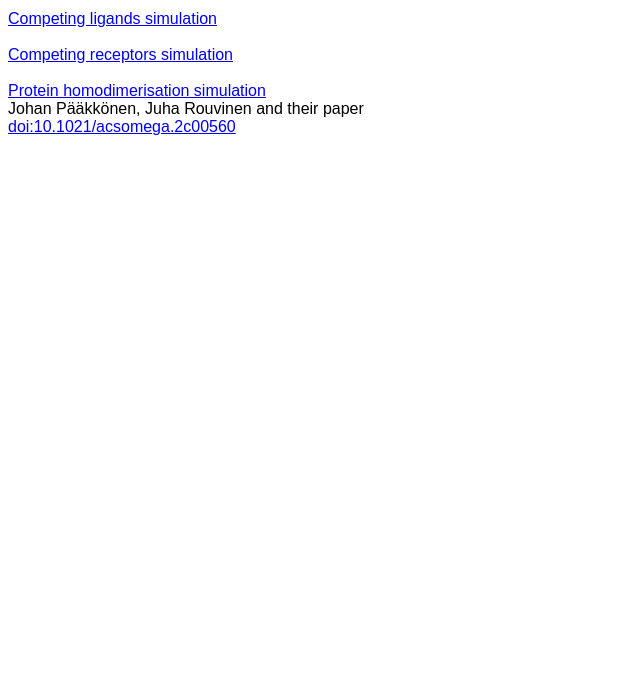
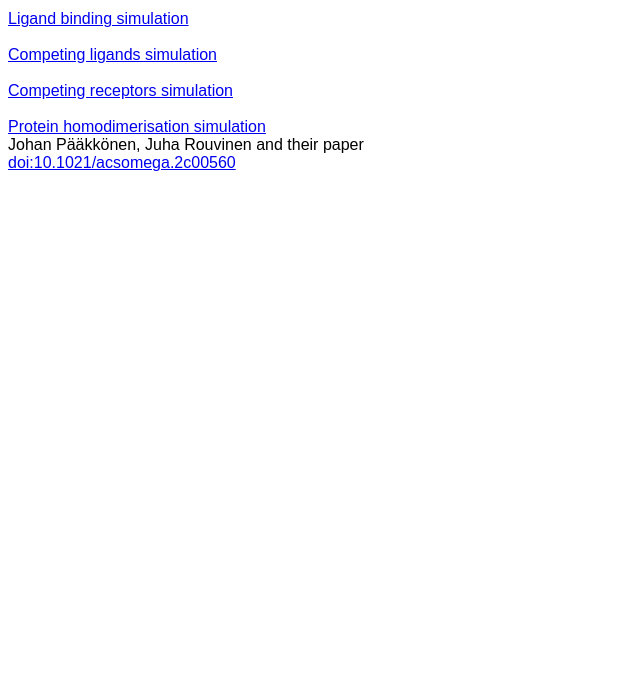
Before and after one commit to sukritsingh/bindingsims, a plain HTML site: page index.htm in a window 1280 px wide. Shown: the part 123-800 px from the top of the page, without its empty margins (0-640 px from the left). Drawn offline with Linux system fonts and the light colour scheme.

Commit message:
Restore  ligand-binding

```diff
--- a/index.htm
+++ b/index.htm
@@ -20,6 +20,8 @@
 		<footer>
 			<h2>Simulation pages</h2>
 			<nav id="linkarea">
+				<a href="ligand.htm">Ligand binding simulation</a>
+ 				<br /><br />
 				<a href="ligands.htm">Competing ligands simulation</a>
 				<br /><br />
 				<a href="receptors.htm">Competing receptors simulation</a>
```
